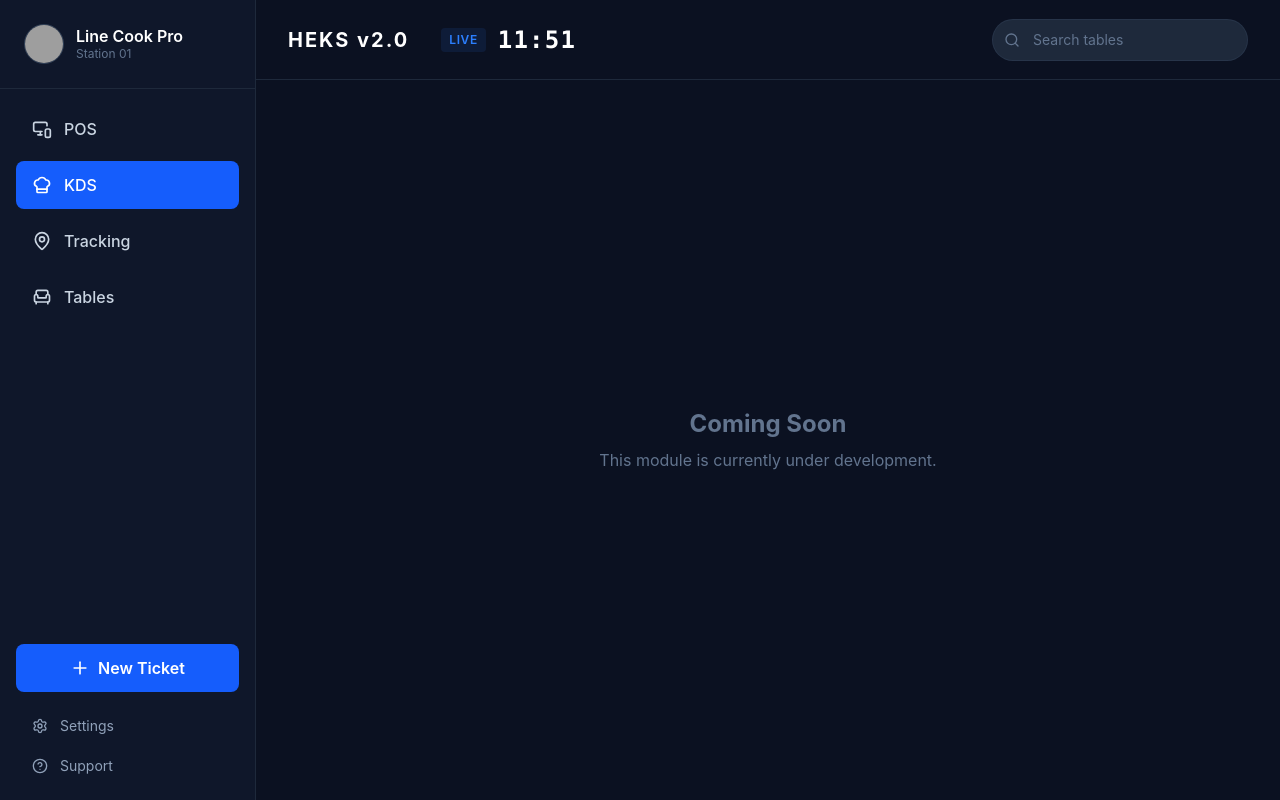
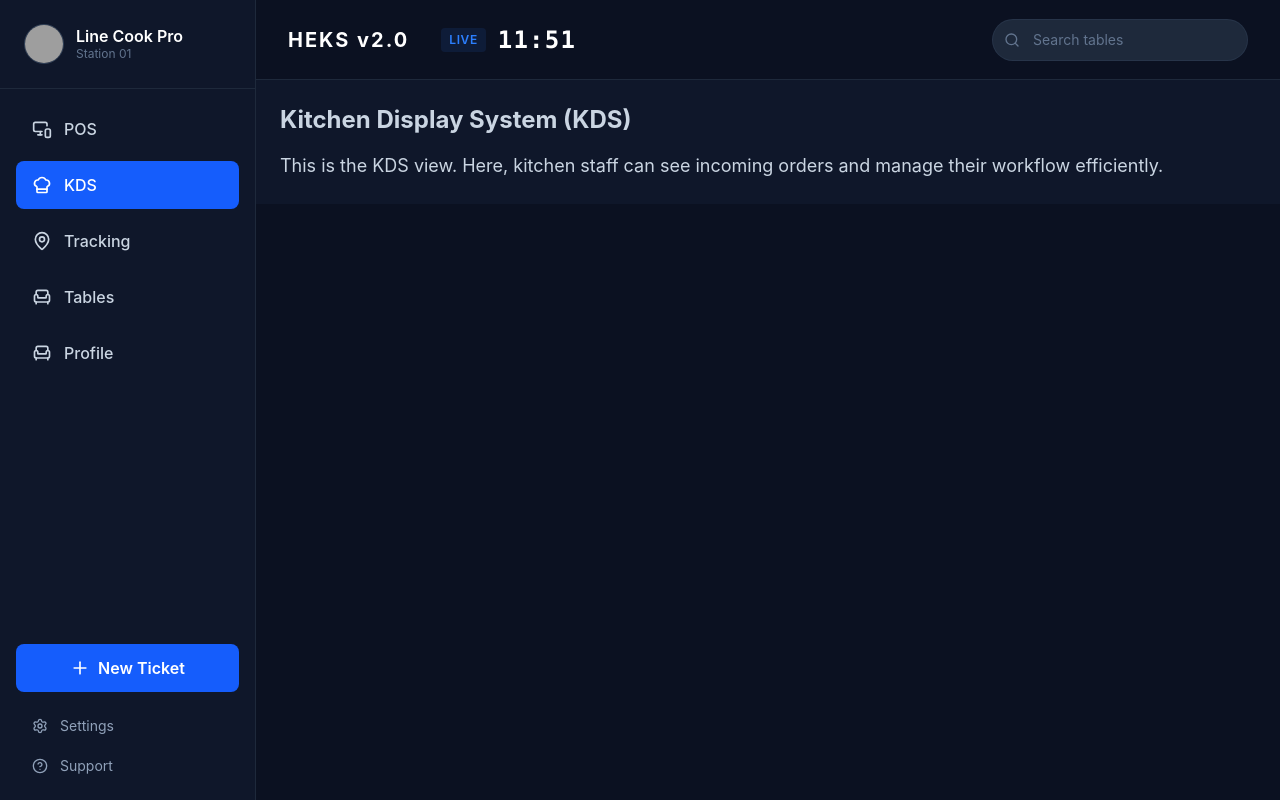
Before and after one commit to VathanaProgrammer/ui-rest, a Vue app: page /kds in a window 1280 px wide. Built offline with nearby package versions, Linux system fonts and the light colour scheme; grey boxes are pictures that could not be loaded.

Commit message:
Replace Placeholder to kds.vue

```diff
--- /dev/null
+++ b/src/components/KDS/kds.vue
@@ -0,0 +1,6 @@
+<template>
+    <div class="flex-1 p-6 bg-[#0f172a] text-slate-300">
+        <h1 class="text-2xl font-bold mb-4">Kitchen Display System (KDS)</h1>
+        <p class="text-lg">This is the KDS view. Here, kitchen staff can see incoming orders and manage their workflow efficiently.</p>
+    </div>
+</template>
--- a/src/components/layout/Sidebar.vue
+++ b/src/components/layout/Sidebar.vue
@@ -17,6 +17,7 @@ const navItems = [
   { name: 'KDS', path: '/kds', icon: ChefHat },
   { name: 'Tracking', path: '/tracking', icon: MapPin },
   { name: 'Tables', path: '/tables', icon: Armchair },
+  { name: 'Profile', path: '/profile', icon: Armchair },
 ];
 </script>
 
--- a/src/router/index.ts
+++ b/src/router/index.ts
@@ -20,7 +20,7 @@ const routes: Array<RouteRecordRaw> = [
       {
         path: 'kds',
         name: 'KDS',
-        component: () => import('../views/PlaceholderView.vue'),
+        component: () => import('../components/KDS/kds.vue'),
       },
       {
         path: 'tracking',
```
